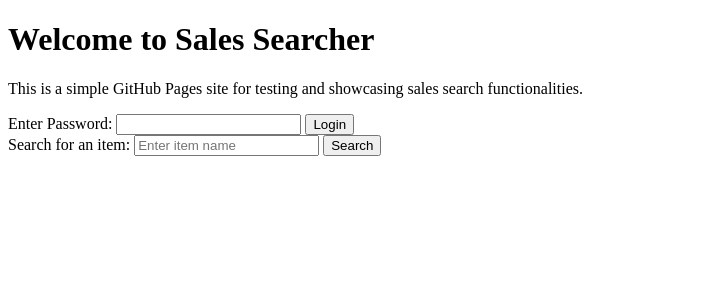
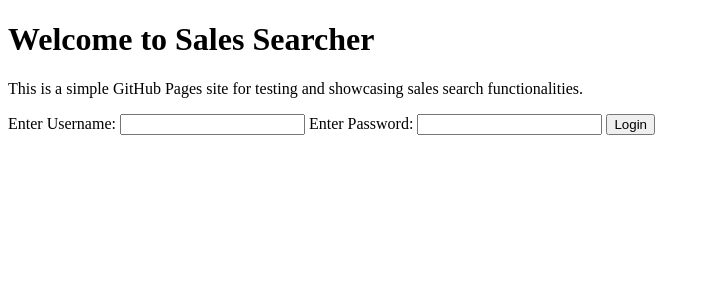
Before and after one commit to itswarwick/sales_searcher, a Flask app: page / in a window 1280 px wide. Shown: the top 300 px of the page, without its empty margins (0-710 px from the left). Run offline with Flask 3, Linux system fonts and the light colour scheme.

Commit message:
redid index.html

```diff
--- a/templates/index.html
+++ b/templates/index.html
@@ -11,8 +11,12 @@
 
     <!-- Sign-In Form -->
     <form method="POST" action="/login">
+        <label for="username">Enter Username:</label>
+        <input type="text" id="username" name="username" required>
+
         <label for="password">Enter Password:</label>
         <input type="password" id="password" name="password" required>
+
         <input type="submit" value="Login">
     </form>
 
@@ -24,8 +28,8 @@
     </form>
 
     <script>
-        // If the user is logged in, show the search form
-        const loggedIn = true; // Example flag, replace with actual logic
+        // Replace this logic with actual login status
+        const loggedIn = false; // Set to true after login success
         if (loggedIn) {
             document.getElementById('search-form').style.display = 'block';
         }
```
